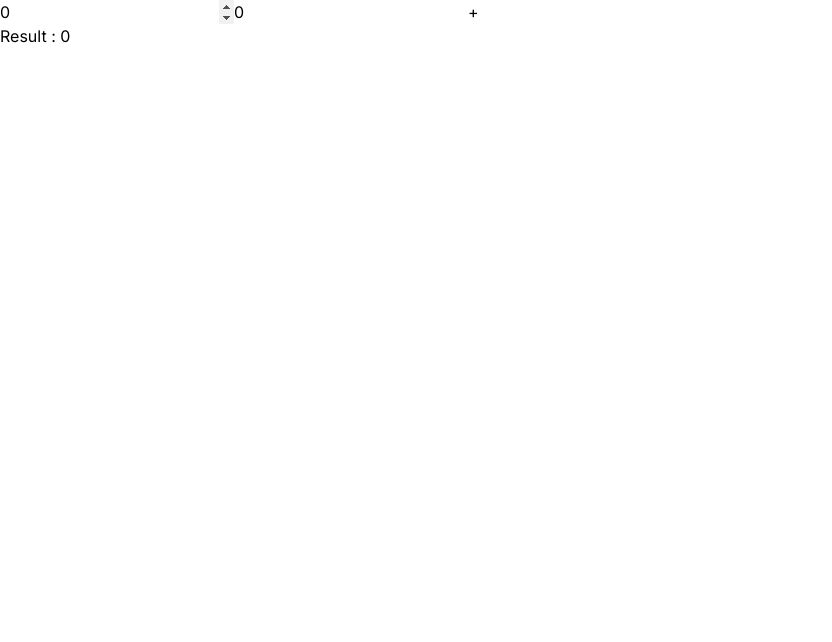
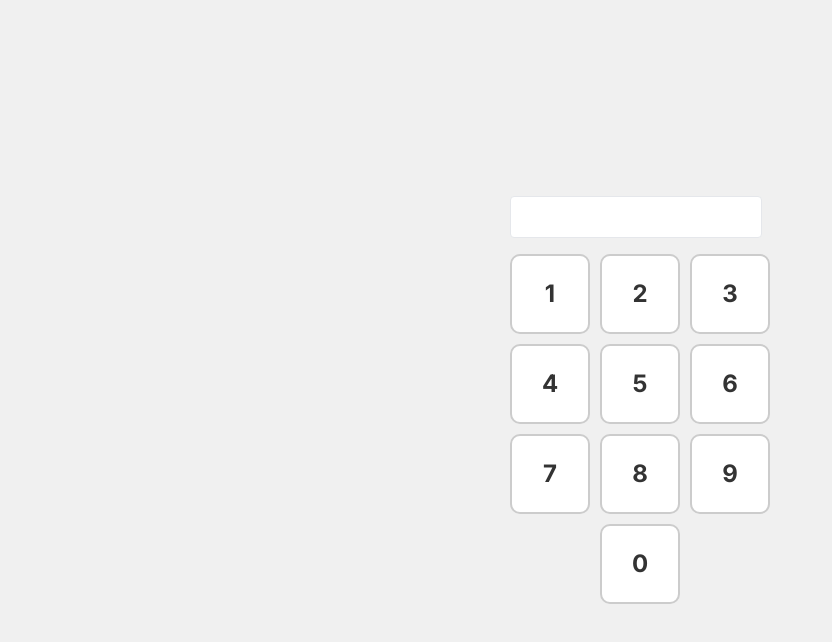
Before and after one commit to K-Othman/calculator, a Next.js app: page / in a window 1280 px wide. Shown: the top 642 px of the page, without its empty margins (0-832 px from the left). Built offline with nearby package versions, Linux system fonts and the light colour scheme.

Commit message:
added the numbers and styled them

```diff
--- a/src/app/globals.css
+++ b/src/app/globals.css
@@ -15,3 +15,39 @@
     --background-end-rgb: 0, 0, 0;
   }
 }
+body {
+  font-family: Arial, sans-serif;
+  display: flex;
+  justify-content: center;
+  align-items: center;
+  height: 100vh;
+  background-color: #f0f0f0;
+  margin: 0;
+}
+.calculator {
+  display: grid;
+  grid-template-columns: repeat(3, 80px);
+  grid-gap: 10px;
+}
+.calculator button {
+  width: 80px;
+  height: 80px;
+  font-size: 24px;
+  font-weight: bold;
+  color: #333;
+  background-color: #fff;
+  border: 2px solid #ccc;
+  border-radius: 10px;
+  cursor: pointer;
+  transition: background-color 0.2s ease, transform 0.2s ease;
+}
+.calculator button:active {
+  background-color: #ddd;
+  transform: scale(0.95);
+}
+.calculator button:hover {
+  background-color: #eee;
+}
+.calculator button.zero {
+  grid-column: 2 / 3;
+}
--- a/src/app/page.js
+++ b/src/app/page.js
@@ -1,34 +1,81 @@
+// "use client";
+// import { useState } from "react";
+
+// export default function Home() {
+//   const [input1, setInput1] = useState();
+//   const [input2, setInput2] = useState();
+//   const [result, setResult] = useState(0);
+
+//   // const addNumbers = () => {
+//   //   setResult(Number(input1) + Number(input2));
+//   // };
+
+//   // const submission = () => {
+//   //   setResult(Number(input1) - Number(input2));
+//   // };
+
+//   const onChange = (e) => {
+//     e.target.value;
+//   };
+
+//   return (
+//     <main>
+//       <input
+//         type="number"
+//         value={input1}
+//         onChange={(e) => setInput1(e.target.value)}
+//       />
+
+//       <div className="calculator">
+//         <button onChange={onChange}>1</button>
+//         <button>2</button>
+//         <button>3</button>
+//         <button>4</button>
+//         <button>5</button>
+//         <button>6</button>
+//         <button>7</button>
+//         <button>8</button>
+//         <button>9</button>
+//         <button className="zero">0</button>
+//       </div>
+//     </main>
+//   );
+// }
+
 "use client";
 import { useState } from "react";
 
 export default function Home() {
-  const [input1, setInput1] = useState(0);
-  const [input2, setInput2] = useState(0);
+  const [input1, setInput1] = useState("");
   const [result, setResult] = useState(0);
 
-  const addNumbers = () => {
-    setResult(Number(input1) + Number(input2));
+  const handleButtonClick = (number) => {
+    setInput1((prevInput) => prevInput + number);
   };
 
-  const test = (v) => {
-    console.log(v.target.value);
-  };
   return (
     <main>
       <input
-        type="number"
+        type="text"
         value={input1}
-        onChange={(e) => setInput1(e.target.value)}
-      />
-      <input
-        type="number"
-        value={input2}
-        onChange={(e) => setInput2(e.target.value)}
+        readOnly
+        className="mb-4 p-2 border rounded"
       />
 
-      <button onClick={addNumbers}>+</button>
-
-      <h2>Result : {result}</h2>
+      <div className="calculator grid grid-cols-3 gap-2">
+        <button onClick={() => handleButtonClick("1")}>1</button>
+        <button onClick={() => handleButtonClick("2")}>2</button>
+        <button onClick={() => handleButtonClick("3")}>3</button>
+        <button onClick={() => handleButtonClick("4")}>4</button>
+        <button onClick={() => handleButtonClick("5")}>5</button>
+        <button onClick={() => handleButtonClick("6")}>6</button>
+        <button onClick={() => handleButtonClick("7")}>7</button>
+        <button onClick={() => handleButtonClick("8")}>8</button>
+        <button onClick={() => handleButtonClick("9")}>9</button>
+        <button onClick={() => handleButtonClick("0")} className="zero">
+          0
+        </button>
+      </div>
     </main>
   );
 }
```
